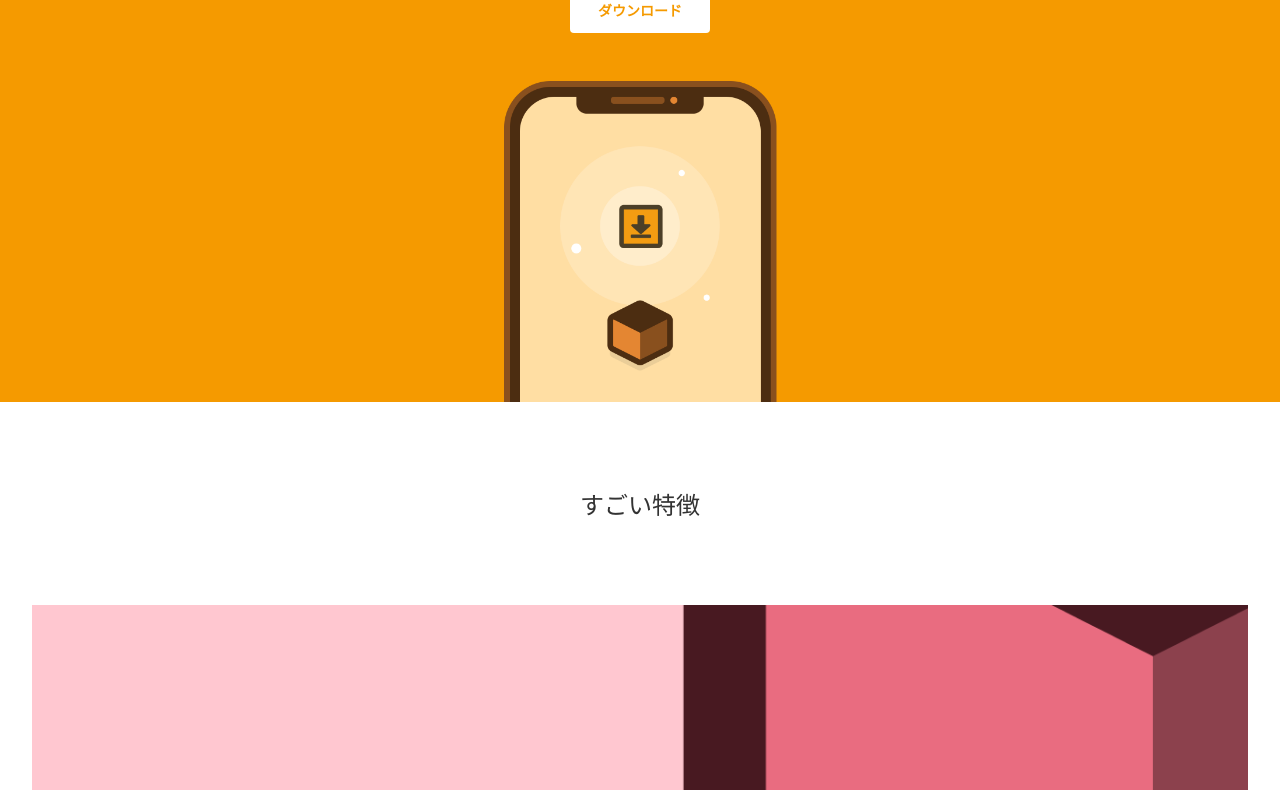
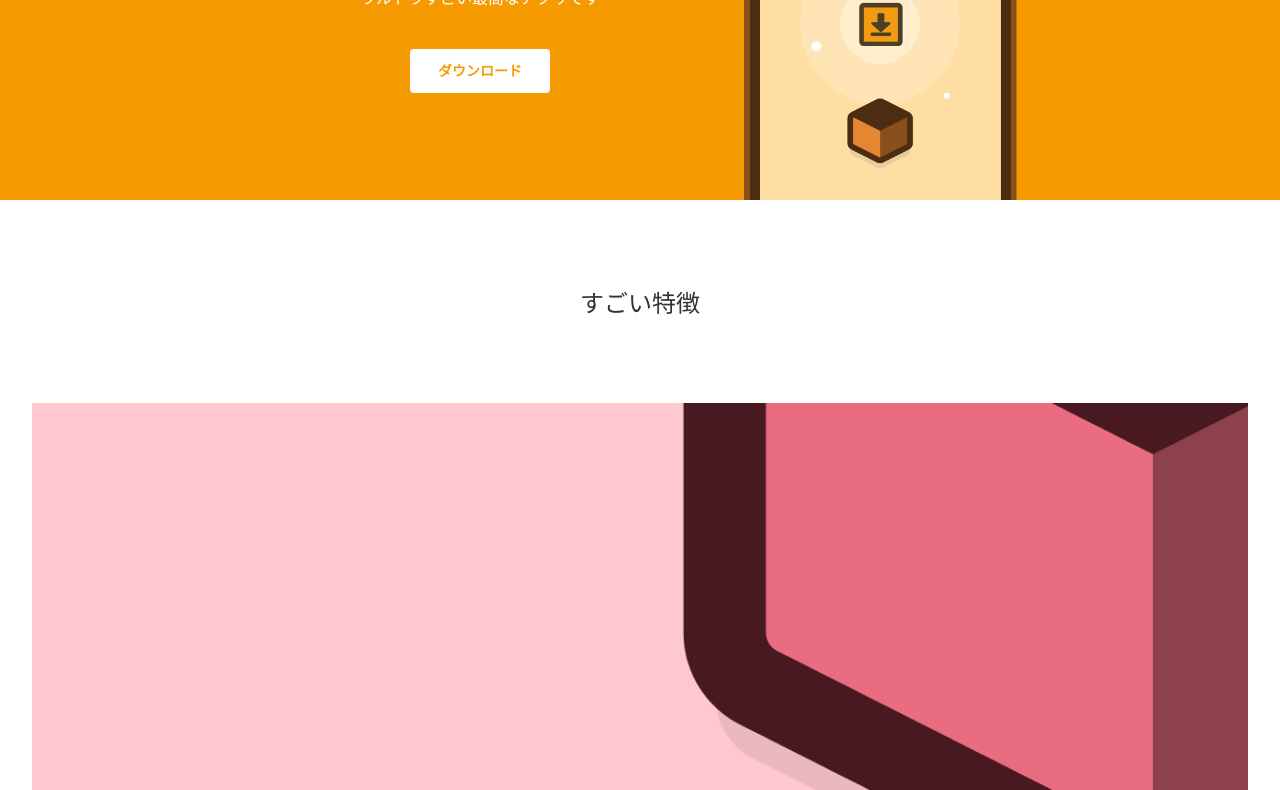
Before and after one commit to Y-YOSHIMU/HTML-CSS_mac, a plain HTML site: page MyAwesomeApp/index.html in a window 1280 px wide. Shown: the part 185-975 px from the top of the page. Drawn offline with Linux system fonts and the light colour scheme.

Commit message:
[Fin]#13

```diff
--- a/MyAwesomeApp/css/style.css
+++ b/MyAwesomeApp/css/style.css
@@ -112,3 +112,20 @@ footer {
     color: #98969c;
     text-align: center;
 }
+
+@media (min-width: 900px) {
+    header .container {
+        display: flex;
+        width: 800px;
+        margin: 0 auto;
+    }
+
+    header .info {
+        width: 60%;
+        align-self: center;
+    }
+
+    header .pic {
+        width: 40%;
+    }
+}
--- a/MyAwesomeApp/index.html
+++ b/MyAwesomeApp/index.html
@@ -9,10 +9,16 @@
 </head>
 <body>
     <header>
-        <h1>すごいアプリ</h1>
-        <p>ウルトラすごい最高なアプリです</p>
-        <a href="" class="btn">ダウンロード</a>
-        <img src="img/top.png">
+        <div class="container">
+            <div class="info">
+                <h1>すごいアプリ</h1>
+                <p>ウルトラすごい最高なアプリです</p>
+                <a href="" class="btn">ダウンロード</a>
+            </div>
+            <div class="pic">
+                <img src="img/top.png">
+            </div>
+        </div>
     </header>
 
     <section class="features">
```
